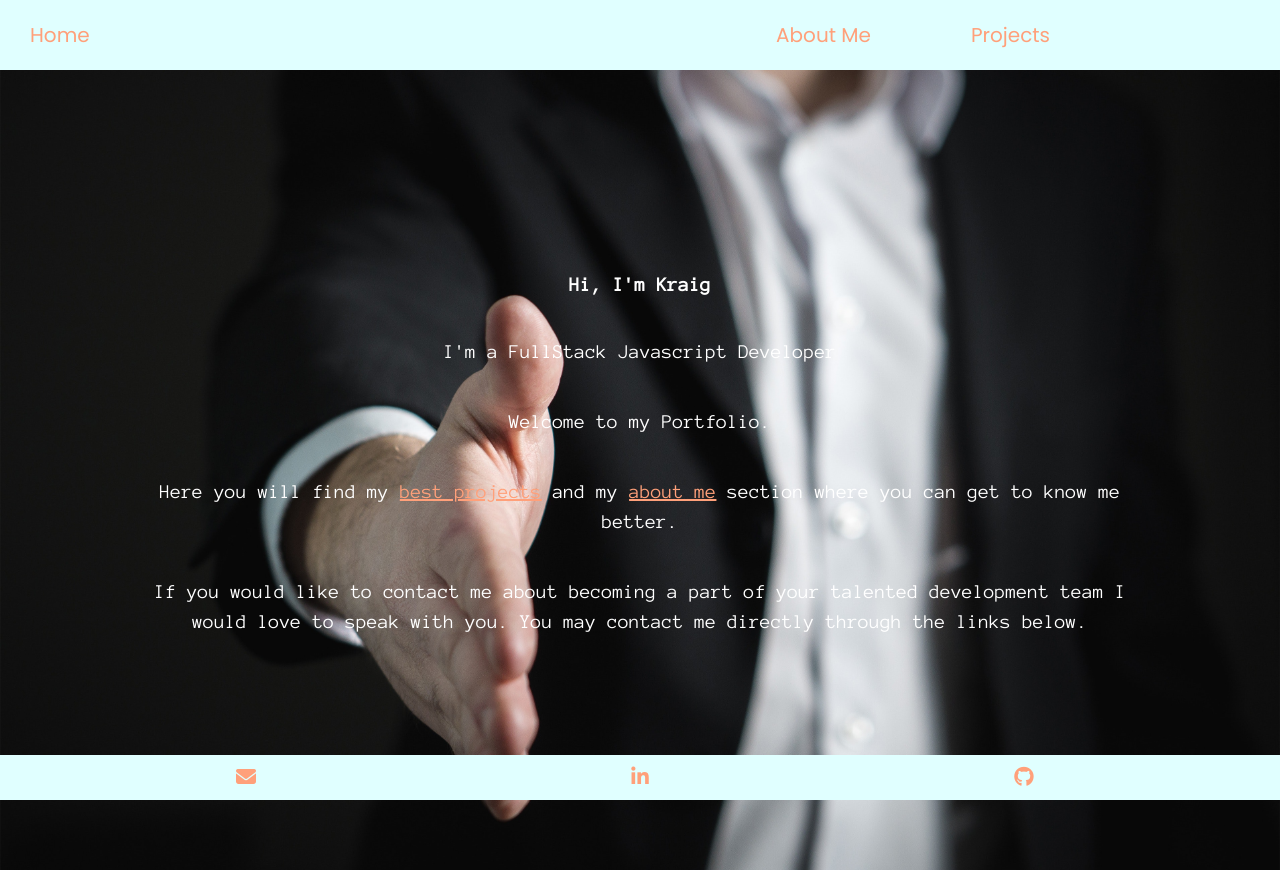
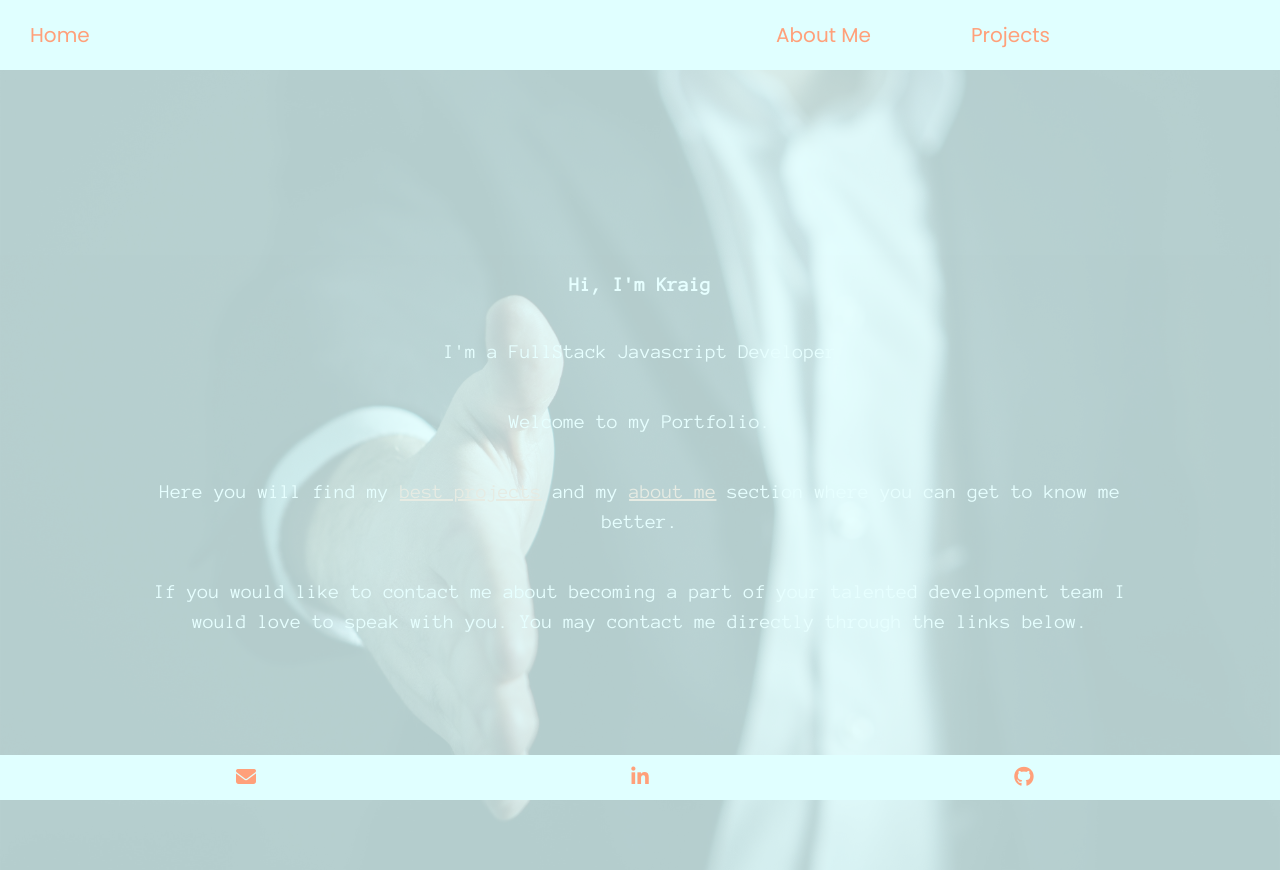
Before and after one commit to kraigwilliams/final-portfolio, a React (Create React App) app: page / in a window 1280 px wide. Built offline with nearby package versions, Linux system fonts and the light colour scheme.

Commit message:
test home opacity

```diff
--- a/src/components/Home/Home.css
+++ b/src/components/Home/Home.css
@@ -6,7 +6,7 @@
   background-repeat: no-repeat;
   resize: both;
   width: 100%;
-  opacity:0.2px;
+  opacity:0.2;
 }
 
 .home-hero {
```
